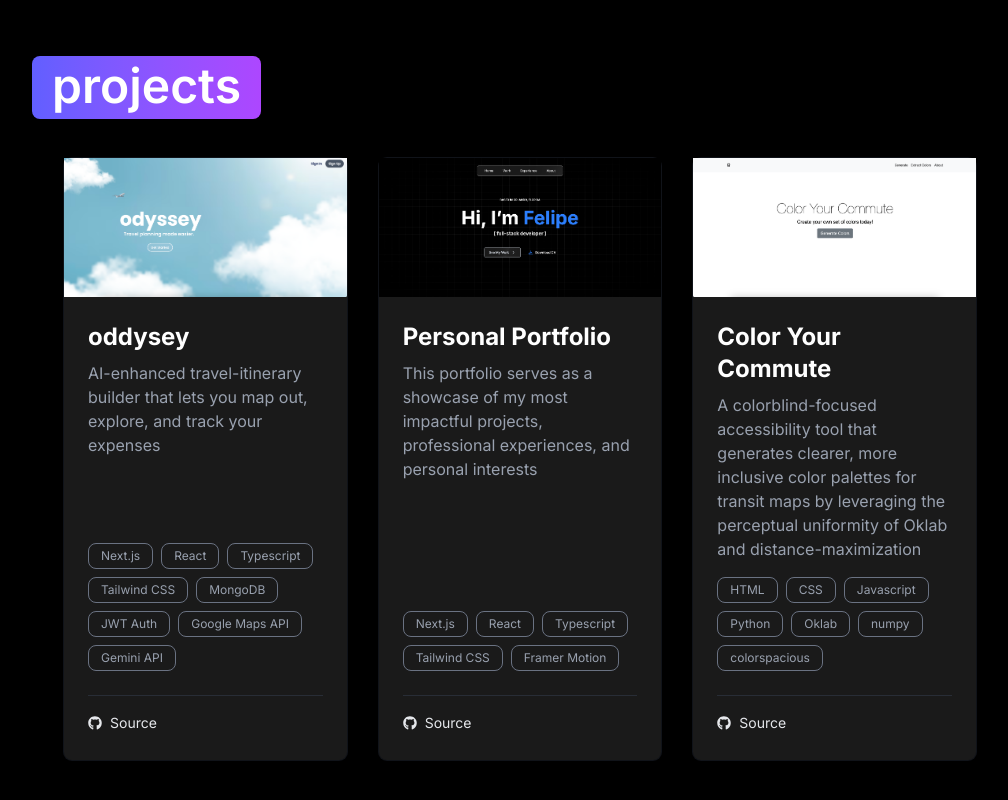
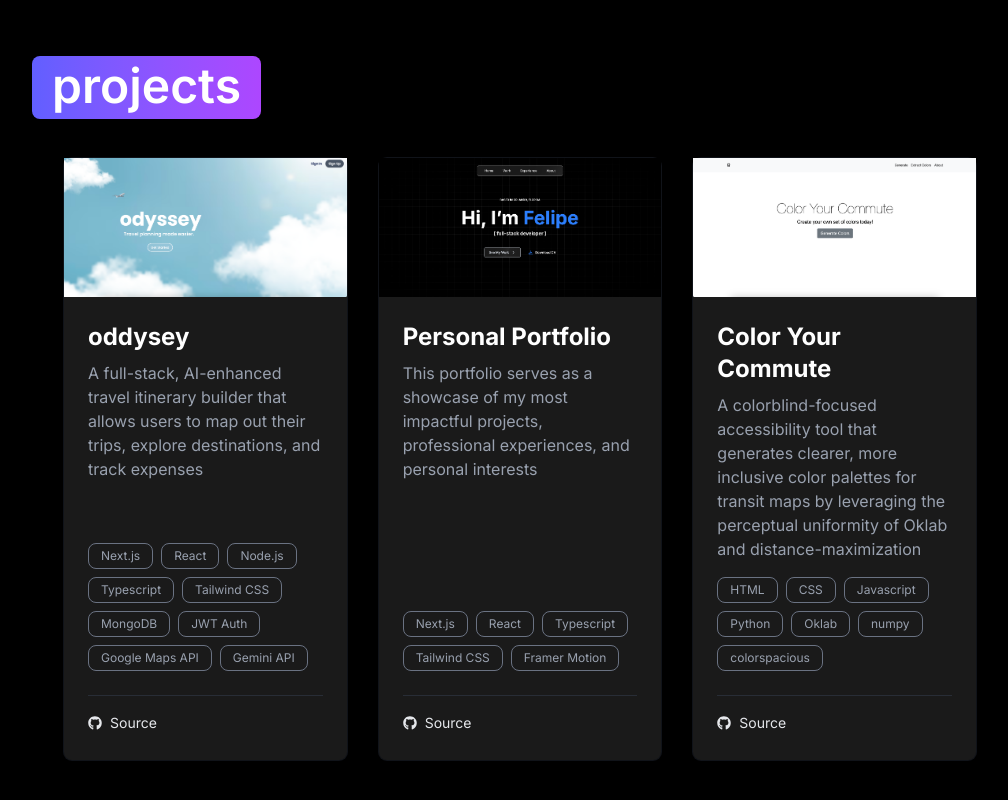
Before and after one commit to xxfmin/personal-portfolio, a Next.js app: page / in a window 1280 px wide. Shown: the part 2370-3170 px from the top of the page, without its empty margins (120-1128 px from the left). Built offline with nearby package versions, Linux system fonts and the light colour scheme.

Commit message:
updated project description

```diff
--- a/data/index.ts
+++ b/data/index.ts
@@ -60,11 +60,12 @@ export const projects: Project[] = [
   {
     title: "oddysey",
     description:
-      "AI-enhanced travel-itinerary builder that lets you map out, explore, and track your expenses",
+      "A full-stack, AI-enhanced travel itinerary builder that allows users to map out their trips, explore destinations, and track expenses",
     imageSrc: "/img/projects/odyssey.png",
     tags: [
       "Next.js",
       "React",
+      "Node.js",
       "Typescript",
       "Tailwind CSS",
       "MongoDB",
```
